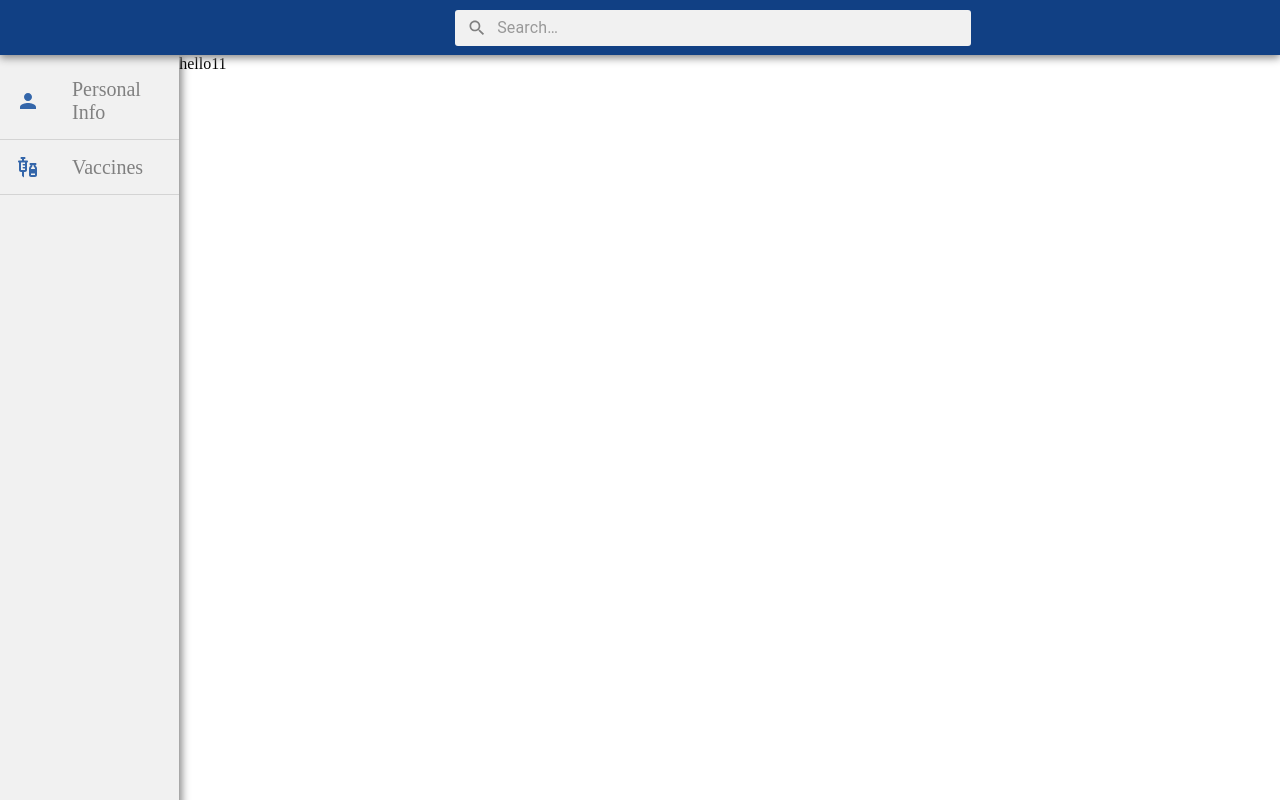
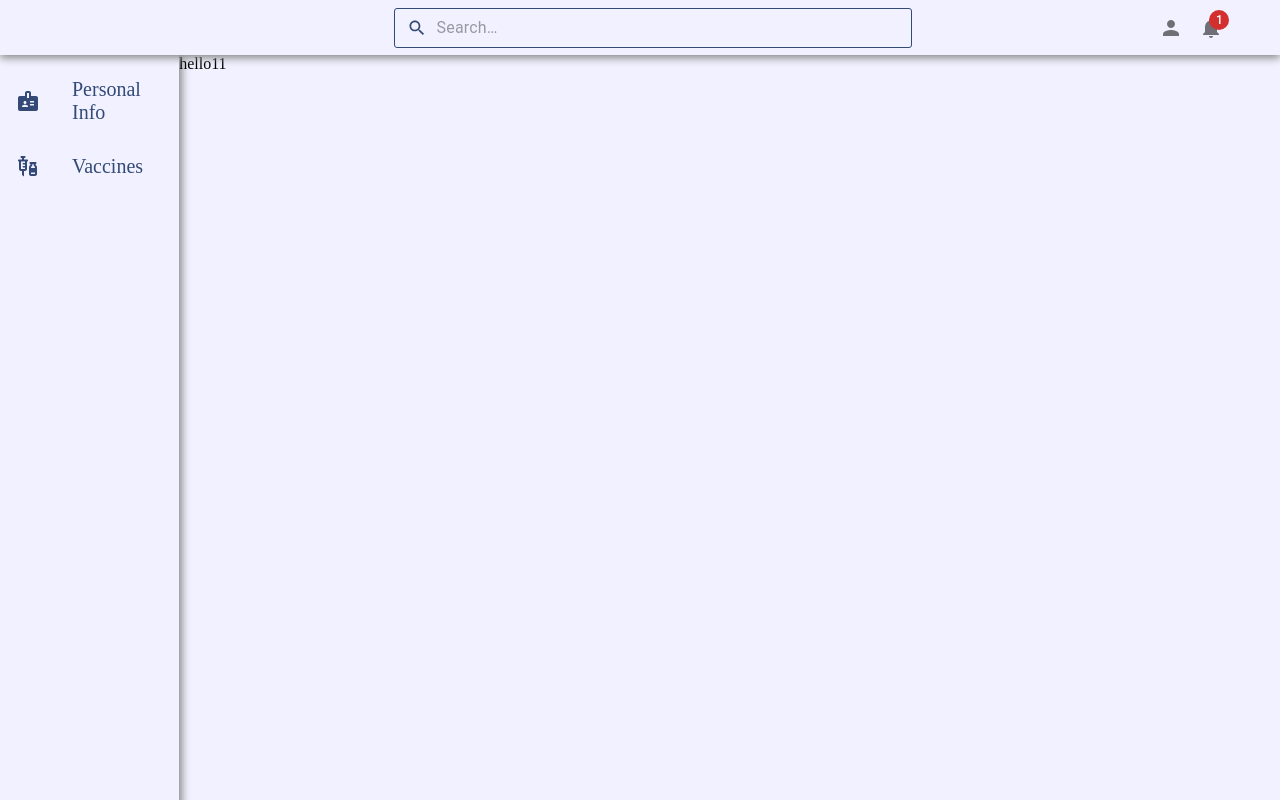
Before and after one commit to waficjazz/medrProject, a React (Create React App) app in the folder front/: page /h in a window 1280 px wide. Built offline with nearby package versions, Linux system fonts and the light colour scheme.

Commit message:
color scheme

```diff
--- a/front/src/components/Navbar/Navbar.css
+++ b/front/src/components/Navbar/Navbar.css
@@ -1,5 +1,5 @@
 .appbar {
-  background-color: var(--main-blue);
+  background-color: var(--main-white);
   width: 100%;
   height: 55px;
   display: flex;
@@ -10,20 +10,39 @@
 
 .search {
   background-color: var(--main-white);
+  border: 1px solid var(--main-blue);
   padding: 2px;
   border-radius: 3px;
   width: 40vw;
   display: flex;
   justify-content: left;
   align-items: center;
-  margin-left: 35%;
 }
 
 .searchIcon {
-  color: var(--main-grey);
+  color: var(--main-blue);
 }
 @media only screen and (hover: none) and (pointer: coarse) {
   .search {
     display: none;
   }
 }
+
+.badge {
+  bottom: 8px;
+  left: 20px;
+}
+
+.tools {
+  width: 100%;
+  display: flex;
+  justify-content: space-between;
+  padding-left: 30%;
+  padding-right: 2%;
+}
+
+.toolsicon {
+  display: flex;
+  justify-content: space-between;
+  width: 80px;
+}
--- a/front/src/components/Navbar/Navbar.jsx
+++ b/front/src/components/Navbar/Navbar.jsx
@@ -1,8 +1,10 @@
 import React from "react";
 import "./Navbar.css";
 import SearchIcon from "@mui/icons-material/Search";
-import { AppBar, Toolbar, InputBase } from "@mui/material";
+import { AppBar, Toolbar, InputBase, IconButton, Badge } from "@mui/material";
 import { StyledEngineProvider } from "@mui/material/styles";
+import PersonIcon from "@mui/icons-material/Person";
+import NotificationsIcon from "@mui/icons-material/Notifications";
 
 const Navbar = () => {
   return (
@@ -10,9 +12,20 @@ const Navbar = () => {
       <StyledEngineProvider injectFirst>
         <AppBar className="appbar" position="absolute">
           <Toolbar>
-            <div className="search">
-              <SearchIcon fontSize="small" className="searchIcon" sx={{ marginLeft: "10px" }} />
-              <InputBase placeholder="Search…" inputProps={{ "aria-label": "search" }} sx={{ marginLeft: "10px", width: "80%" }} />
+            <div className="tools">
+              <div className="search">
+                <SearchIcon fontSize="small" className="searchIcon" sx={{ marginLeft: "10px" }} />
+                <InputBase placeholder="Search…" inputProps={{ "aria-label": "search" }} sx={{ marginLeft: "10px", width: "80%" }} />
+              </div>
+              <div className="toolsicon">
+                <IconButton>
+                  <PersonIcon />
+                </IconButton>
+                <IconButton>
+                  <Badge className="badge" badgeContent={1} color="error" overlap="circular" />
+                  <NotificationsIcon />
+                </IconButton>
+              </div>
             </div>
           </Toolbar>
         </AppBar>
--- a/front/src/components/Navbar/SideBar/SideBar.css
+++ b/front/src/components/Navbar/SideBar/SideBar.css
@@ -12,14 +12,24 @@
 }
 
 .MuiListItemButton-root {
-  color: var(--main-grey);
+  color: var(--main-blue);
   font-size: 1.25rem;
   padding-top: 15px;
   padding-bottom: 15px;
 }
 
 .MuiListItemButton-root:hover {
-  color: var(--main-white);
-  background-color: var(--third-blue);
+  color: var(--second-blue);
+  border-color: var(--second-blue);
+  border-left: 5px solid;
+  /* background-color: var(--third-blue); */
   box-shadow: 2px 2px 2px #888888;
 }
+
+.icon {
+  color: var(--main-blue);
+}
+
+.MuiListItemButton-root:hover .icon {
+  color: var(--second-blue);
+}
--- a/front/src/components/Navbar/SideBar/SideBar.jsx
+++ b/front/src/components/Navbar/SideBar/SideBar.jsx
@@ -1,8 +1,8 @@
 import React from "react";
 import { useState } from "react";
 import { Drawer, List, ListItemButton, ListItemIcon, ListItemText } from "@mui/material";
-import PersonIcon from "@mui/icons-material/Person";
 import VaccinesIcon from "@mui/icons-material/Vaccines";
+import BadgeIcon from "@mui/icons-material/Badge";
 import { StyledEngineProvider } from "@mui/material/styles";
 import "./SideBar.css";
 const SideBar = () => {
@@ -10,15 +10,15 @@ const SideBar = () => {
     <StyledEngineProvider injectFirst>
       <div className="drawer">
         <List>
-          <ListItemButton divider>
+          <ListItemButton>
             <ListItemIcon>
-              <PersonIcon sx={{ color: "var(--second-blue)" }} />
+              <BadgeIcon className="icon" />
             </ListItemIcon>
             Personal Info
           </ListItemButton>
-          <ListItemButton divider>
+          <ListItemButton>
             <ListItemIcon>
-              <VaccinesIcon sx={{ color: "var(--second-blue)" }} />
+              <VaccinesIcon className="icon" />
             </ListItemIcon>
             Vaccines
           </ListItemButton>
--- a/front/src/pages/MainPage/MainPage.css
+++ b/front/src/pages/MainPage/MainPage.css
@@ -1,10 +1,10 @@
 :root {
-  --main-blue: #114084;
-  --main-white: #f1f1f1;
-  --second-blue: #3466aa;
-  --third-blue: #82b7dc;
+  --main-white: #f1f1ff;
+  --third-blue: #0038f1;
   --main-grey: #808080;
   --main-black: #1c1c1c;
+  --second-blue: #2859fc;
+  --main-blue: #334a77;
 }
 
 body {
@@ -21,5 +21,5 @@ body {
   height: 100%;
   display: flex;
   margin-top: 55px;
-  background-color: white;
+  background-color: var(--main-white);
 }
```
